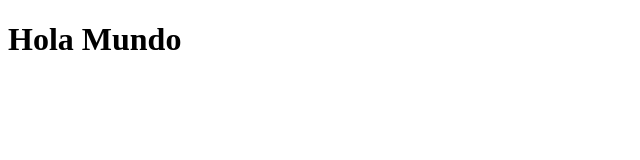
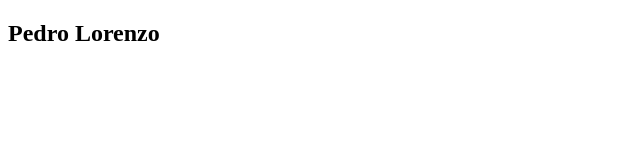
Before and after one commit to ElPepe0908/Curso, a plain HTML site: page index.html in a window 1280 px wide. Shown: the whole page, without its empty margins (0-640 px from the left). Drawn offline with Linux system fonts and the light colour scheme.

Commit message:
Agregando un Contenedor con un H2

```diff
--- a/index.html
+++ b/index.html
@@ -4,9 +4,11 @@
     <meta charset="UTF-8">
     <meta http-equiv="X-UA-Compatible" content="IE=edge">
     <meta name="viewport" content="width=device-width, initial-scale=1.0">
-    <title>Git</title>
+    <title>Git Github</title>
 </head>
 <body>
-    <h1>Hola Mundo</h1>
+    <div class="container">
+        <h2>Pedro Lorenzo</h2>
+    </div>
 </body>
 </html>
```
